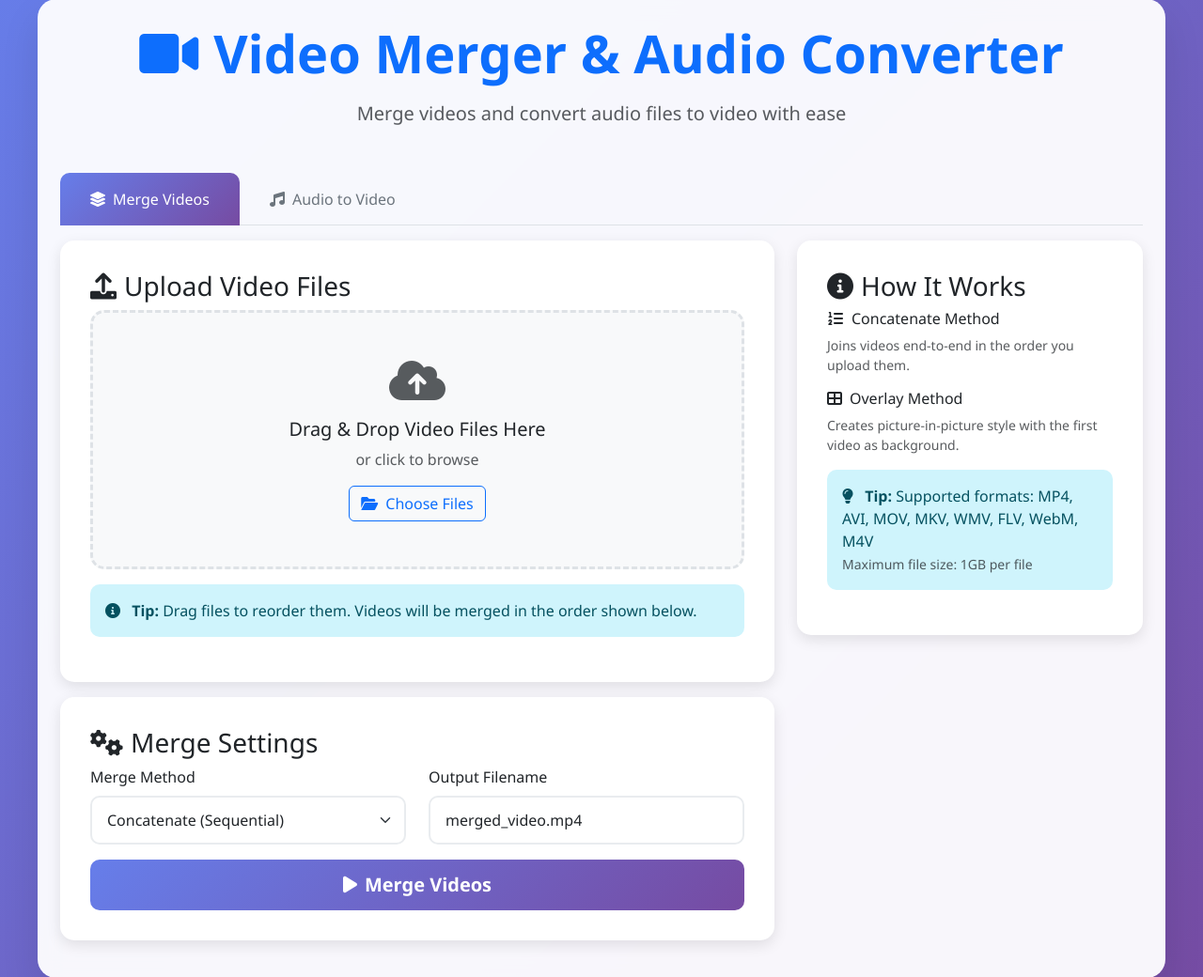
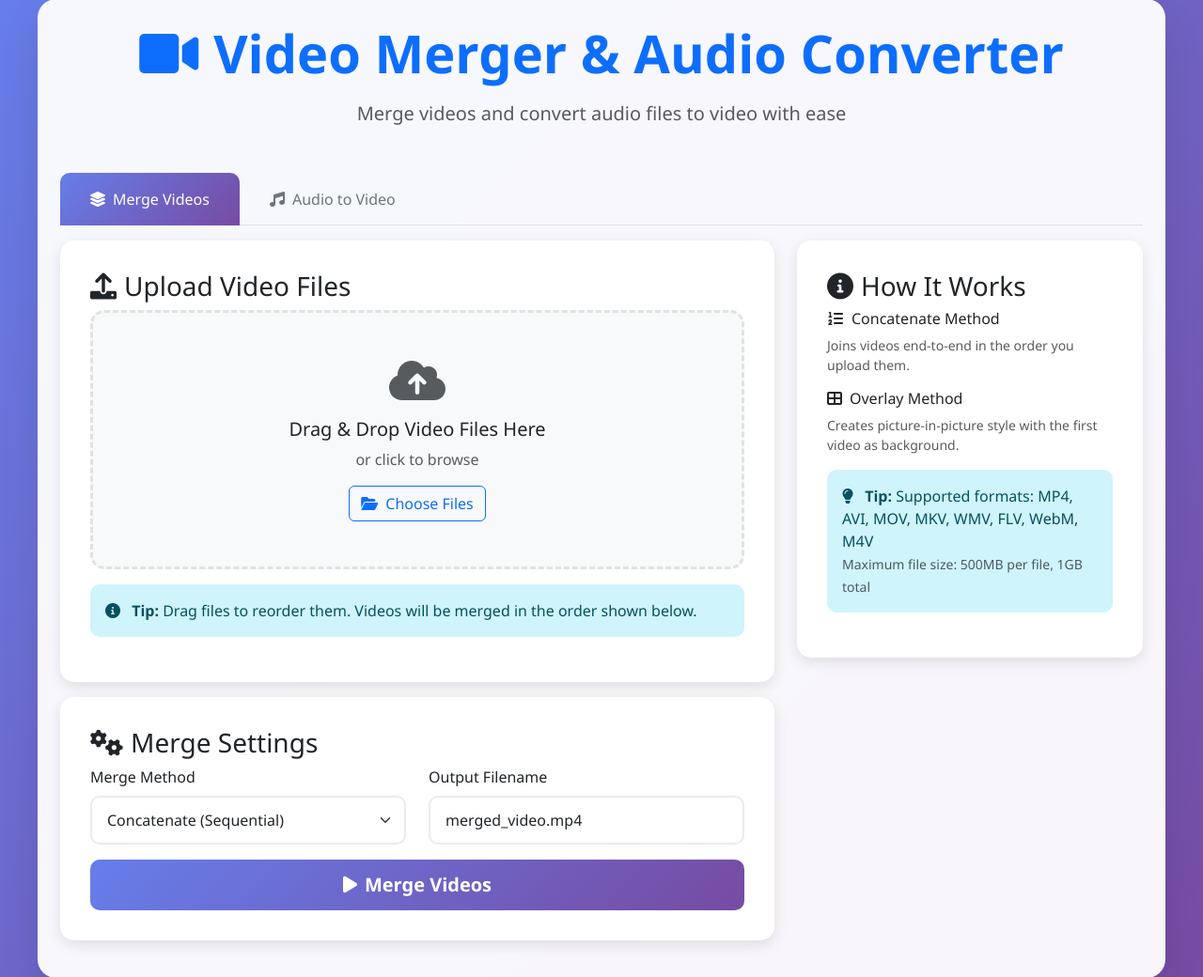
Before and after one commit to dollyto/video-merger-app, a Flask app: page / in a window 1280 px wide. Shown: the part 57-1097 px from the top of the page at 94% size. Run offline with Flask 3, Linux system fonts and the light colour scheme; some libraries are stand-ins or nearby versions.

Commit message:
Update: File size limits to 500MB per file and 1GB total with proper validation

```diff
--- a/app.py
+++ b/app.py
@@ -23,8 +23,9 @@ logger = logging.getLogger(__name__)
 app = Flask(__name__)
 
 # File size configuration (in bytes)
-MAX_FILE_SIZE = int(os.environ.get('MAX_FILE_SIZE', 1024 * 1024 * 1024))  # 1GB default
-app.config['MAX_CONTENT_LENGTH'] = MAX_FILE_SIZE
+MAX_FILE_SIZE = int(os.environ.get('MAX_FILE_SIZE', 500 * 1024 * 1024))  # 500MB per file
+MAX_TOTAL_SIZE = int(os.environ.get('MAX_TOTAL_SIZE', 1024 * 1024 * 1024))  # 1GB total
+app.config['MAX_CONTENT_LENGTH'] = MAX_TOTAL_SIZE
 app.config['UPLOAD_FOLDER'] = 'uploads'
 app.config['OUTPUT_FOLDER'] = 'output'
 app.config['SECRET_KEY'] = os.environ.get('SECRET_KEY', 'your-secret-key-change-this')
@@ -41,6 +42,17 @@ def allowed_file(filename, allowed_extensions):
     """Check if file extension is allowed."""
     return '.' in filename and \
            filename.rsplit('.', 1)[1].lower() in allowed_extensions
+
+def format_file_size(size_bytes):
+    """Format file size in human readable format."""
+    if size_bytes < 1024:
+        return f"{size_bytes} B"
+    elif size_bytes < 1024 * 1024:
+        return f"{size_bytes // 1024} KB"
+    elif size_bytes < 1024 * 1024 * 1024:
+        return f"{size_bytes // (1024 * 1024)} MB"
+    else:
+        return f"{size_bytes // (1024 * 1024 * 1024)} GB"
 
 def cleanup_old_files():
     """Clean up old uploaded and output files (older than 1 hour)."""
@@ -75,16 +87,32 @@ def merge_videos():
         if not files or files[0].filename == '':
             return jsonify({'error': 'No files selected'}), 400
 
-        # Validate files
+        # Validate files and check sizes
         video_files = []
+        total_size = 0
+
         for file in files:
             if file and allowed_file(file.filename, ALLOWED_VIDEO_EXTENSIONS):
+                # Check individual file size
+                file.seek(0, 2)  # Seek to end
+                file_size = file.tell()
+                file.seek(0)  # Reset to beginning
+
+                if file_size > MAX_FILE_SIZE:
+                    return jsonify({'error': f'File {file.filename} is too large. Maximum size is {format_file_size(MAX_FILE_SIZE)}'}), 400
+
+                total_size += file_size
+
                 filename = secure_filename(file.filename)
                 filepath = os.path.join(app.config['UPLOAD_FOLDER'], filename)
                 file.save(filepath)
                 video_files.append(filepath)
             else:
                 return jsonify({'error': f'Invalid file type: {file.filename}'}), 400
+
+        # Check total size
+        if total_size > MAX_TOTAL_SIZE:
+            return jsonify({'error': f'Total file size ({format_file_size(total_size)}) exceeds limit ({format_file_size(MAX_TOTAL_SIZE)})'}), 400
 
         if len(video_files) < 2:
             return jsonify({'error': 'At least 2 video files are required'}), 400
@@ -135,6 +163,14 @@ def convert_audio():
 
         if not allowed_file(file.filename, ALLOWED_AUDIO_EXTENSIONS):
             return jsonify({'error': f'Invalid file type: {file.filename}'}), 400
+
+        # Check file size
+        file.seek(0, 2)  # Seek to end
+        file_size = file.tell()
+        file.seek(0)  # Reset to beginning
+
+        if file_size > MAX_FILE_SIZE:
+            return jsonify({'error': f'File {file.filename} is too large. Maximum size is {format_file_size(MAX_FILE_SIZE)}'}), 400
 
         # Save uploaded file
         filename = secure_filename(file.filename)
--- a/templates/index.html
+++ b/templates/index.html
@@ -269,7 +269,7 @@
                                 <div class="alert alert-info">
                                     <i class="fas fa-lightbulb me-2"></i>
                                     <strong>Tip:</strong> Supported formats: MP4, AVI, MOV, MKV, WMV, FLV, WebM, M4V<br>
-                                    <small class="text-muted">Maximum file size: 1GB per file</small>
+                                    <small class="text-muted">Maximum file size: 500MB per file, 1GB total</small>
                                 </div>
                             </div>
                         </div>
@@ -342,7 +342,7 @@
                                 <div class="alert alert-info">
                                     <i class="fas fa-lightbulb me-2"></i>
                                     <strong>Supported formats:</strong> MOV, MP3, WAV, AAC, M4A, FLAC, OGG, WMA<br>
-                                    <small class="text-muted">Maximum file size: 1GB per file</small>
+                                    <small class="text-muted">Maximum file size: 500MB per file</small>
                                 </div>
                                 <div class="alert alert-warning">
                                     <i class="fas fa-exclamation-triangle me-2"></i>
```
Also changed, not shown: DEPLOYMENT.md (+1 -1 lines).
